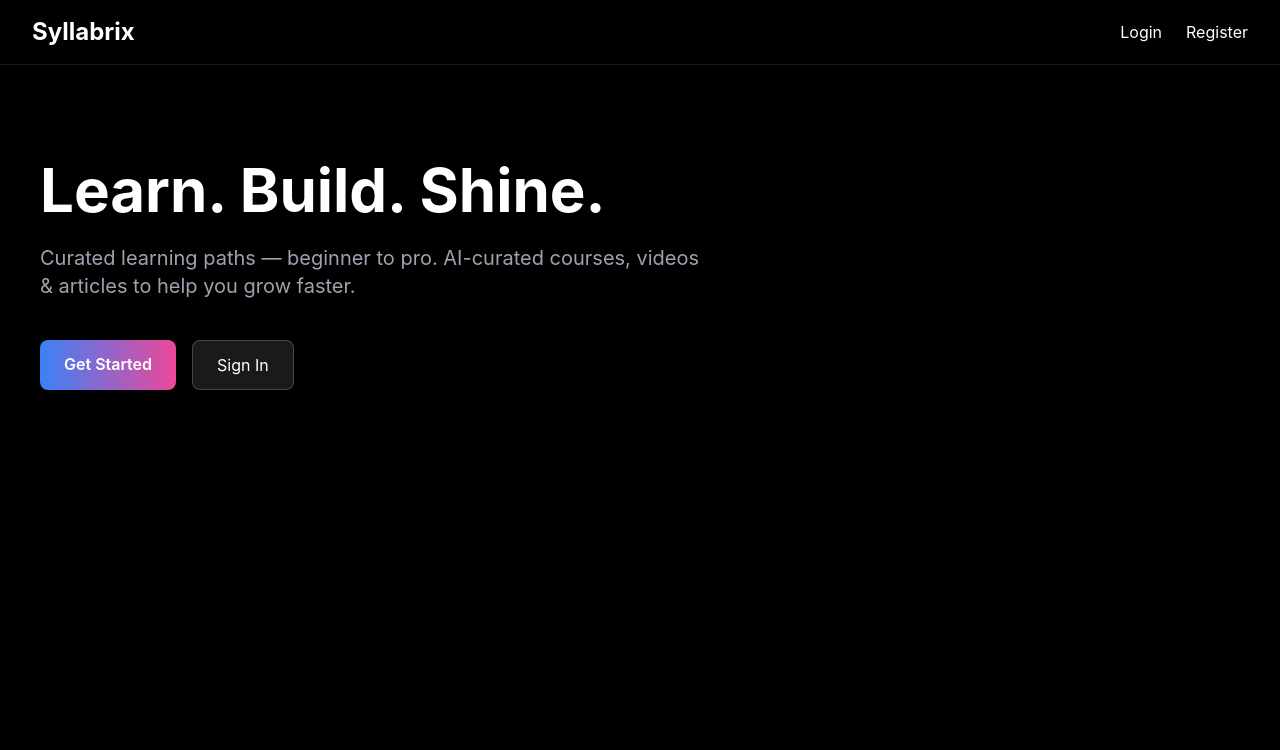
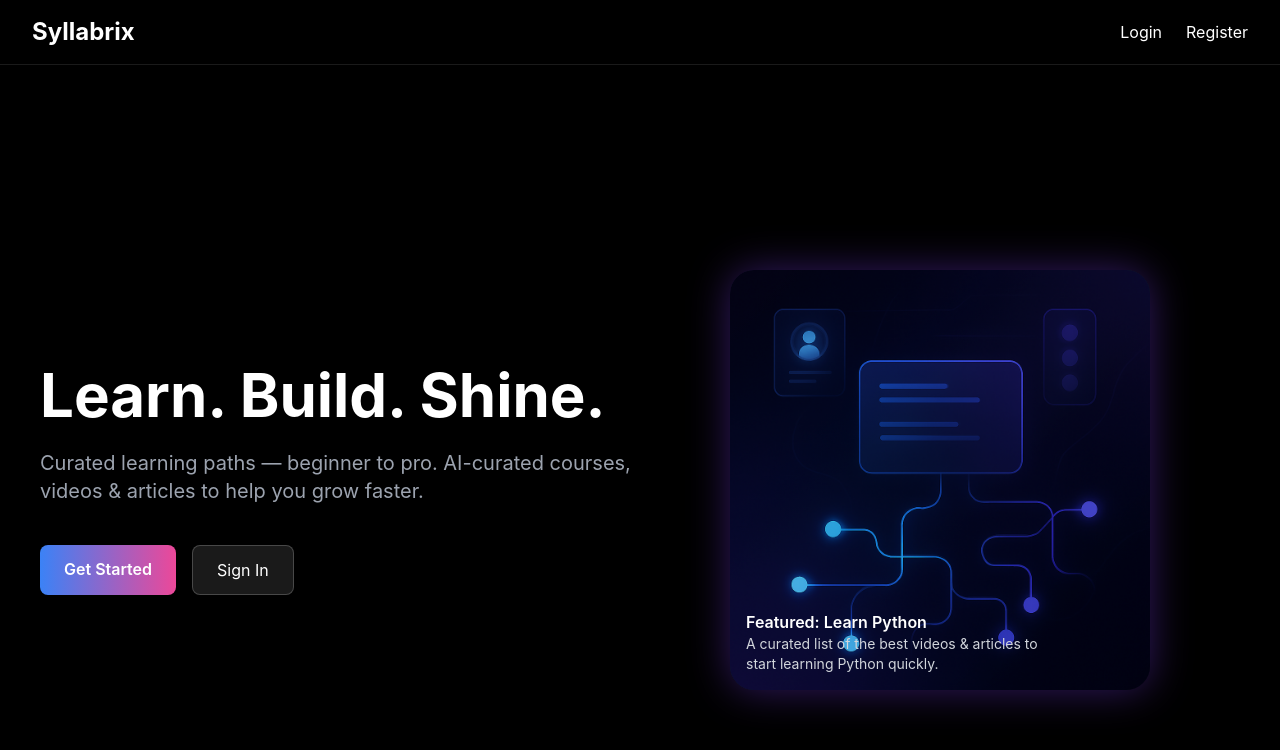
Before and after one commit to Lahiri9100/prompt-to-course, a React (Create React App) app in the folder frontend/: page / in a window 1280 px wide. Shown: the top 750 px of the page. Built offline with nearby package versions, Linux system fonts and the light colour scheme.

Commit message:
Updated Home and HeroLeft with hero image

```diff
--- a/frontend/src/components/HeroLeft.jsx
+++ b/frontend/src/components/HeroLeft.jsx
@@ -1,76 +1,25 @@
-// src/components/HeroLeft.jsx
 import React from "react";
-import heroImg from "../assets/hero.png"; // <-- ADDED
+import heroImg from "../assets/hero.png";
 
 export default function HeroLeft() {
   return (
-    <div className="hidden md:flex md:w-1/2 h-full items-center justify-center relative overflow-hidden">
+    <div className="w-[420px] h-[420px] rounded-3xl bg-[#0b0b12] shadow-[0_0_40px_rgba(123,63,242,0.4)] relative overflow-hidden">
 
-      {/* Background gradient / optional image */}
-      <div
-        className="absolute inset-0 -z-10 bg-gradient-to-br from-[#071423] via-[#081a25] to-[#0b0b12] opacity-95"
-        aria-hidden="true"
-      />
+      {/* Glow decoration */}
+      <div className="absolute inset-0 bg-gradient-to-br from-[#7B3FF2]/20 via-[#00E0FF]/10 to-transparent" />
 
-      {/* Decorative blurred blobs */}
-      <div className="absolute -left-20 -top-20 w-96 h-96 rounded-full bg-gradient-to-tr from-[#7B3FF2]/40 via-[#00E0FF]/30 to-[#FF2D75]/20 filter blur-3xl opacity-70 animate-blob" />
-      <div className="absolute right-10 bottom-10 w-80 h-80 rounded-full bg-gradient-to-tr from-[#00E0FF]/25 via-[#7B3FF2]/10 to-[#FF2D75]/15 filter blur-2xl opacity-60 animate-blob animation-delay-2000" />
-
-      {/* MAIN HERO IMAGE — FIXED / FULL VISIBILITY */}
+      {/* HERO IMAGE */}
       <img
         src={heroImg}
         alt="hero"
-        className="absolute inset-0 w-full h-full object-contain z-10 pointer-events-none"
+        className="w-full h-full object-cover opacity-90"
       />
 
-      {/* Animated SVG curved lines */}
-      <svg
-        viewBox="0 0 900 600"
-        preserveAspectRatio="xMidYMid slice"
-        className="max-w-full max-h-full w-[90%] h-[80%] opacity-40"
-        aria-hidden="true"
-      >
-        <defs>
-          <linearGradient id="g1" x1="0" x2="1">
-            <stop offset="0%" stopColor="#7B3FF2" stopOpacity="0.85" />
-            <stop offset="50%" stopColor="#00E0FF" stopOpacity="0.7" />
-            <stop offset="100%" stopColor="#FF2D75" stopOpacity="0.6" />
-          </linearGradient>
-          <filter id="glow" x="-50%" y="-50%" width="200%" height="200%">
-            <feGaussianBlur stdDeviation="18" result="coloredBlur" />
-            <feMerge>
-              <feMergeNode in="coloredBlur" />
-              <feMergeNode in="SourceGraphic" />
-            </feMerge>
-          </filter>
-        </defs>
-
-        <g stroke="url(#g1)" strokeWidth="3" fill="none" filter="url(#glow)">
-          <path
-            className="curve path-1"
-            d="M0,480 C150,380 250,350 420,380 C600,420 700,300 900,340"
-            strokeLinecap="round"
-          />
-          <path
-            className="curve path-2"
-            d="M0,420 C120,320 240,300 420,320 C600,340 720,260 900,300"
-            strokeLinecap="round"
-            strokeOpacity="0.85"
-          />
-          <path
-            className="curve path-3"
-            d="M0,520 C140,420 260,380 420,400 C560,420 680,360 900,400"
-            strokeLinecap="round"
-            strokeOpacity="0.6"
-          />
-        </g>
-      </svg>
-
-      {/* small caption */}
-      <div className="absolute bottom-8 left-8 text-left text-sm text-slate-300/80 z-20">
-        <div className="font-semibold text-white">Syllabrix</div>
-        <div className="mt-1 max-w-xs">
-          AI-curated learning paths. Personalized roadmaps and curated resources.
+      {/* Caption */}
+      <div className="absolute bottom-4 left-4 text-white">
+        <div className="font-semibold">Featured: Learn Python</div>
+        <div className="text-sm text-gray-300 max-w-xs">
+          A curated list of the best videos & articles to start learning Python quickly.
         </div>
       </div>
     </div>
--- a/frontend/src/pages/Home.jsx
+++ b/frontend/src/pages/Home.jsx
@@ -1,10 +1,13 @@
 import React from "react";
 import { Link } from "react-router-dom";
+import HeroLeft from "../components/HeroLeft"; // <-- Add this import
 
 export default function Home() {
   return (
-    <div className="min-h-screen bg-black text-white px-10 py-20">
+    <div className="min-h-screen bg-black text-white px-10 py-20 flex flex-col md:flex-row items-center justify-between">
 
+      {/* LEFT SIDE TEXT */}
+      <div className="md:w-1/2 max-w-2xl">
         <h1 className="text-6xl font-bold mb-6">Learn. Build. Shine.</h1>
 
         <p className="text-gray-400 text-xl max-w-2xl mb-10">
@@ -26,6 +29,12 @@ export default function Home() {
             Sign In
           </Link>
         </div>
+      </div>
+
+      {/* RIGHT SIDE HERO IMAGE INSIDE PURPLE CARD */}
+      <div className="md:w-1/2 flex justify-center mt-14 md:mt-0">
+        <HeroLeft />
+      </div>
 
     </div>
   );
```
Lines whose indentation alone changed are shown as unchanged.
